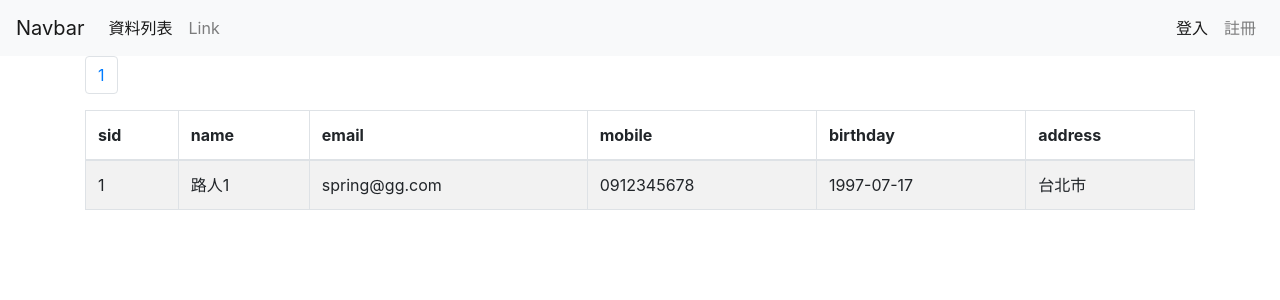
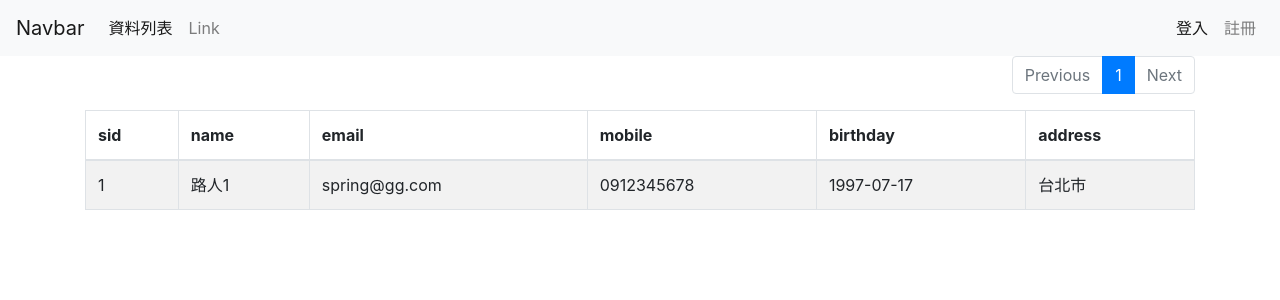
Before and after one commit to Junyou333/php-practice, a PHP site: page /project/data-list.php in a window 1280 px wide. Shown: the top 300 px of the page. Run offline with PHP 8.4, Linux system fonts and the light colour scheme; data comes from the database, SQL or seed files in the repository; some libraries are stand-ins or nearby versions.

Commit message:
換頁功能

```diff
--- a/project/data-list.php
+++ b/project/data-list.php
@@ -14,6 +14,17 @@ $totalRows = $pdo->query("SELECT count(1) FROM address_book")->fetch(PDO::FETCH_
 
 //總共有幾頁，才能生出分頁按鈕
 $totalPages = ceil($totalRows / $perPage); //正數無條件進位
+
+//page在安全範圍內
+if ($page < 1) {
+    header('Location: ?page=1');
+    exit;
+}
+if ($page > $totalPages) {
+    header('Location: ?page=' . $totalPages);
+}
+
+
 
 $sql = sprintf(
     "SELECT * FROM address_book ORDER BY sid DESC LIMIT %s, %s",
@@ -34,14 +45,18 @@ $rows = $pdo->query($sql)->fetchAll();
     <div class="row">
         <div class="col">
             <nav aria-label="Page navigation example">
-                <ul class="pagination">
-                    <!-- <li class="page-item"><a class="page-link" href="#">Previous</a></li> -->
-                    <?php for($i=1; $i<=$totalPages; $i++):  ?>
-                    <li class="page-item">
-                        <a class="page-link" href="?page=<?= $i ?>"><?= $i ?></a>
+                <ul class="pagination d-flex justify-content-end">
+                    <li class="page-item <?= $page <= 1 ? 'disabled' : '' ?>">
+                        <a class="page-link" href="?page=<?= $page - 1 ?>">Previous</a>
                     </li>
-         <?php endfor; ?>
-                    <!-- <li class="page-item"><a class="page-link" href="#">Next</a></li> -->
+                    <?php for ($i = 1; $i <= $totalPages; $i++) :  ?>
+                        <li class="page-item <?= $i == $page ? 'active' : '' ?>">
+                            <a class="page-link" href="?page=<?= $i ?>"><?= $i ?></a>
+                        </li>
+                    <?php endfor; ?>
+                    <li class="page-item <?= $page >= $totalPages ? 'disabled' : '' ?>">
+                        <a class="page-link" href="?page=<?= $page + 1 ?>">Next</a>
+                    </li>
                 </ul>
             </nav>
         </div>
```
